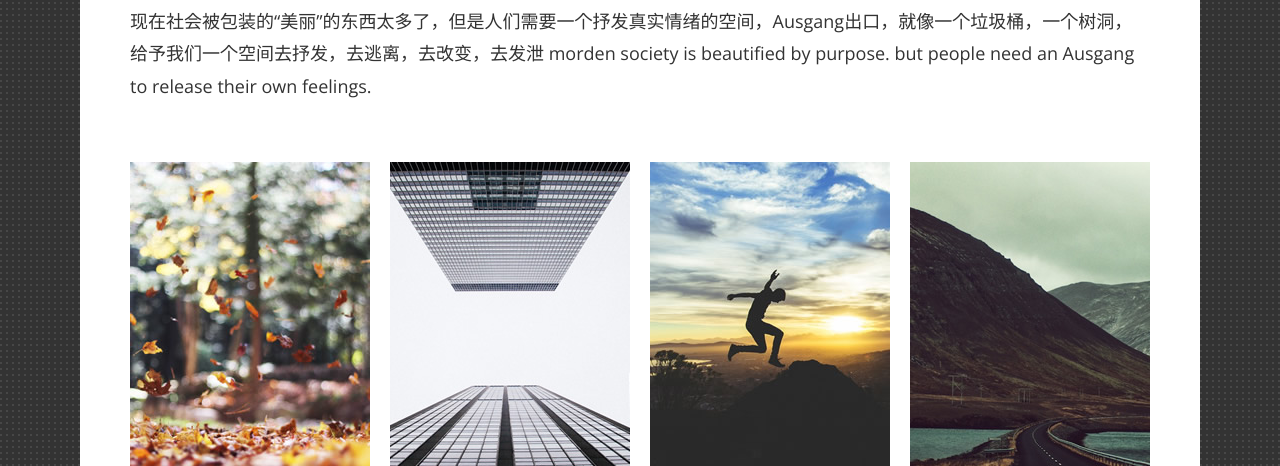
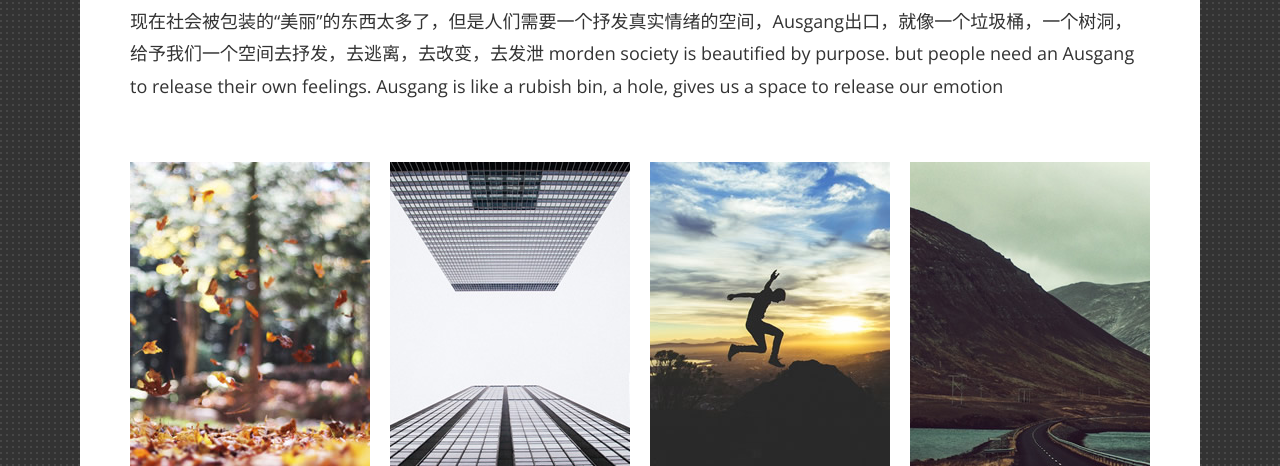
Before and after one commit to tcheng86/ausgangstudios, a plain HTML site: page index.html in a window 1280 px wide. Shown: the part 634-1100 px from the top of the page. Drawn offline with nearby package versions, Linux system fonts and the light colour scheme.

Commit message:
adding more english

```diff
--- a/index.html
+++ b/index.html
@@ -59,7 +59,7 @@ http://www.tooplate.com/view/2092-shelf
                     </header>
 
                     <p>现在社会被包装的“美丽”的东西太多了，但是人们需要一个抒发真实情绪的空间，Ausgang出口，就像一个垃圾桶，一个树洞，给予我们一个空间去抒发，去逃离，去改变，去发泄
-                        morden society is beautified by purpose. but people need an Ausgang to release their own feelings.
+                        morden society is beautified by purpose. but people need an Ausgang to release their own feelings. Ausgang is like a rubish bin, a hole, gives us a space to release our emotion
                     </p>
 
                     <div class="tm-gallery">
```
